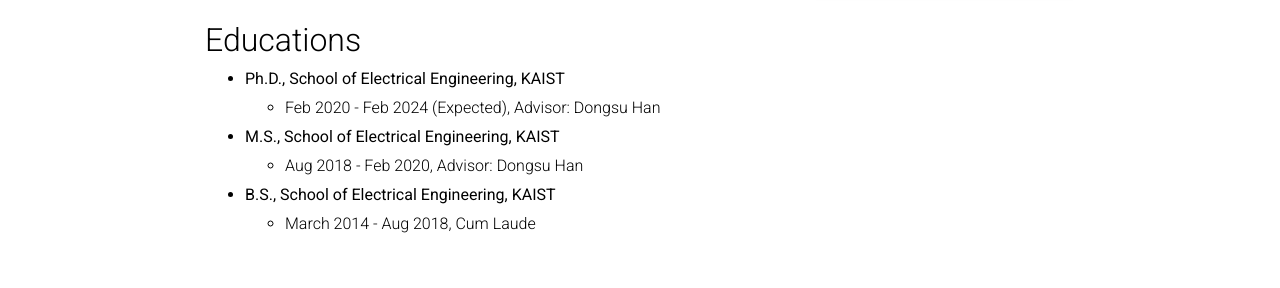
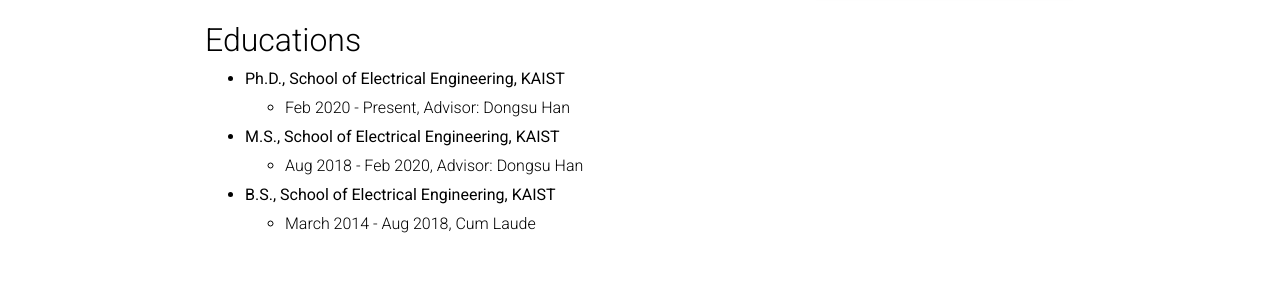
Before and after one commit to jaykim305/jaykim305.github.io, a Jekyll site: the page built from _pages/about.md, in a window 1280 px wide and 972 px high. Shown: the part 463-751 px from the top of the window. Built offline with Jekyll 4.4.1, drawn with Linux system fonts in a browser that asks for light colours; full-size pictures stand in for the smaller copies a plugin makes; comment, search, counter and statistics services are not loaded; a style sheet for code colours, icons or effects is not loaded.

Commit message:
minor update

```diff
--- a/_pages/about.md
+++ b/_pages/about.md
@@ -52,7 +52,7 @@
 <ul class="education">
     <li><b>Ph.D., School of Electrical Engineering, KAIST</b>
       <ul>
-          <li>Feb 2020 - Feb 2024 (Expected), Advisor: Dongsu Han</li>
+          <li>Feb 2020 - Present, Advisor: Dongsu Han</li>
       </ul>
     </li>
     <li><b>M.S., School of Electrical Engineering, KAIST</b>
```
Also changed, not shown: 1 other file.
